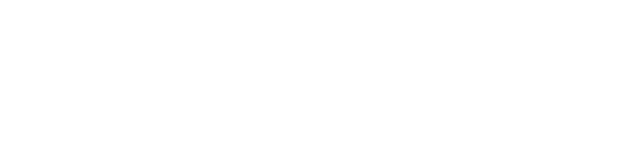
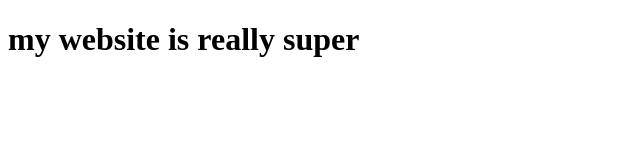
Before and after one commit to marcel-lavergne/my-super-website, a plain HTML site: page index.html in a window 1280 px wide. Shown: the whole page, without its empty margins (0-640 px from the left). Drawn offline with Linux system fonts and the light colour scheme.

Commit message:
ajout d'un h1 et modif de titre

```diff
--- a/index.html
+++ b/index.html
@@ -2,9 +2,9 @@
 <html>
   <head>
     <meta charset="UTF-8">
-    <title>title</title>
+    <title>my super website</title>
   </head>
   <body>
-
+  <h1>my website is really super</h1>
   </body>
 </html>
```
